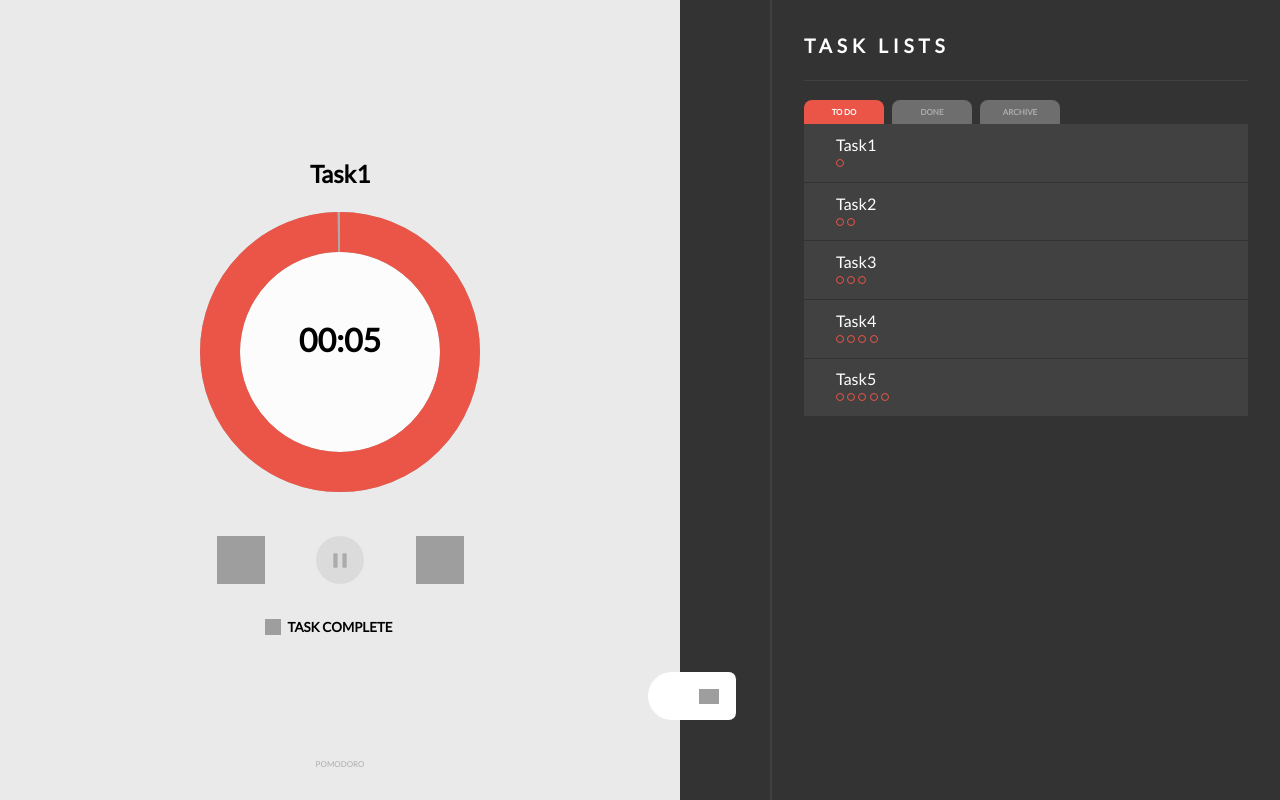
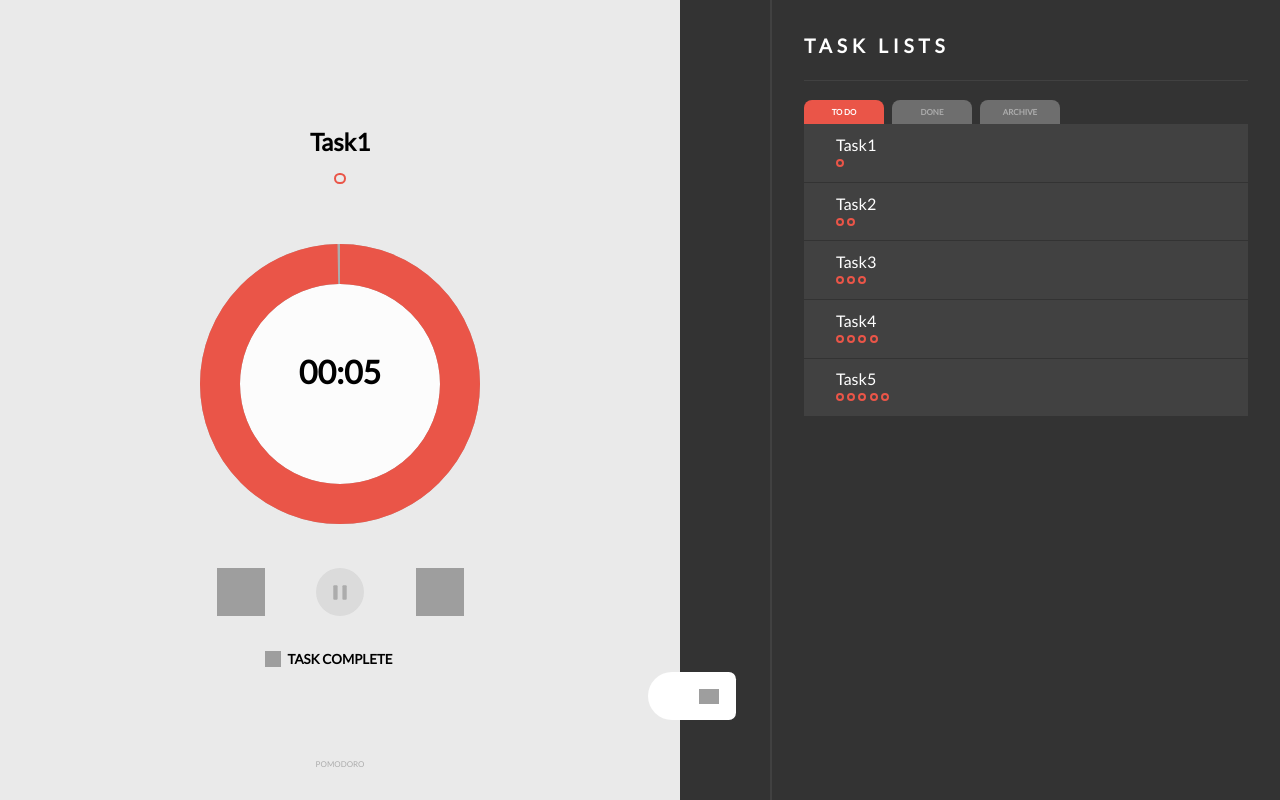
Before and after one commit to es6513/pomodoro-app, a React (Create React App) app: page /todo in a window 1280 px wide. Built offline with nearby package versions, Linux system fonts and the light colour scheme; grey boxes are pictures that could not be loaded; some icons are missing.

Commit message:
adjust circle styles

```diff
--- a/src/components/Clock/index.js
+++ b/src/components/Circle/index.js
@@ -1,10 +1,8 @@
 import React from "react";
 import { PropTypes } from "prop-types";
 
-function Clock({ estimatedTomato, finishTomato, className, ...restProps }) {
-  const renderClock = () => {
-    console.log(estimatedTomato);
-
+function Circle({ estimatedTomato, finishTomato, className, ...restProps }) {
+  const renderCircle = () => {
     if (estimatedTomato > finishTomato) {
       return (
         <div>
@@ -36,17 +34,17 @@ function Clock({ estimatedTomato, finishTomato, className, ...restProps }) {
       );
     }
   };
-  return <div>{renderClock()}</div>;
+  return <div>{renderCircle()}</div>;
 }
 
-export default Clock;
+export default Circle;
 
-Clock.propTypes = {
+Circle.propTypes = {
   estimatedTomato: PropTypes.number.isRequired,
   finishTomato: PropTypes.number.isRequired,
   className: PropTypes.string,
 };
 
-Clock.defaultProps = {
+Circle.defaultProps = {
   className: "",
 };
--- a/src/components/TaskFrom/index.js
+++ b/src/components/TaskFrom/index.js
@@ -1,9 +1,7 @@
-import React, { useContext } from "react";
+import React from "react";
 import { PropTypes } from "prop-types";
 import { useForm, Controller } from "react-hook-form";
 import { config } from "../../config";
-import { TaskListContext } from "../../context";
-import actions from "../../context/taskLists/actions";
 import TomatoRate from "../TomatoRate";
 import Input from "../Input";
 import Button from "../Button";
--- a/src/components/Timer/index.js
+++ b/src/components/Timer/index.js
@@ -21,14 +21,7 @@ function Timer({
   handleBreakTIme,
   handleUpdateTask,
 }) {
-  const {
-    id,
-    workTime,
-    breakTime,
-    isBreak,
-    estimatedWorkTime,
-    finishTomato,
-  } = task;
+  const { id, workTime, breakTime, isBreak, finishTomato } = task;
 
   //handle time appear
   const circleRadius = 120;
@@ -119,7 +112,7 @@ function Timer({
   };
   return (
     <div className={className}>
-      <div className={`${ROOT_CLASS}__timer-clock`}>
+      <div className={`${ROOT_CLASS}__timer`}>
         <svg width="350" height="300">
           <circle
             cx="175"
--- a/src/container/AsidePanel/views/TaskLists.js
+++ b/src/container/AsidePanel/views/TaskLists.js
@@ -5,7 +5,7 @@ import actions from "../../../context/taskLists/actions";
 import { config } from "../../../config";
 import HeadTitle from "../../../components/HeadTitle";
 import Button from "../../../components/Button";
-import Clock from "../../../components/Clock";
+import Circle from "../../../components/Circle";
 import TaskFrom from "../../../components/TaskFrom";
 import withAsideLayout from "../../../hoc/withAsideLayout";
 import TaskInfo from "../../../components/TaskInfo";
@@ -233,8 +233,8 @@ function TaskLists() {
               isCurrent={task.id === currentId}
             >
               <HeadTitle headTag="h4">{task.taskTitle}</HeadTitle>
-              <Clock
-                className={`${ROOT_CLASS}__clock`}
+              <Circle
+                className={`${ROOT_CLASS}__circle`}
                 data-size="small"
                 estimatedTomato={task.estimatedTomato}
                 finishTomato={task.finishTomato}
--- a/src/container/ModalTimer/index.js
+++ b/src/container/ModalTimer/index.js
@@ -1,10 +1,11 @@
-import React, { useContext, useEffect, useState } from "react";
+import React, { useContext } from "react";
 import { config } from "../../config";
 import { TaskListContext } from "../../context";
 import actions from "../../context/taskLists/actions";
 import HeadTitle from "../../components/HeadTitle";
 import Timer from "../../components/Timer";
 import Button from "../../components/Button";
+import Circle from "../../components/Circle";
 import TomatoColor from "../../assets/icons/tomato_small_color.svg";
 import Complete from "../../assets/icons/complete.svg";
 
@@ -78,14 +79,22 @@ function ModalTimer() {
   const renderContent = (showedTask) => {
     if (showedTask) {
       return (
-        <div className={`${ROOT_CLASS}__modal-timer`}>
         <div className={`${ROOT_CLASS}__modal-timer__content`}>
           <HeadTitle headTag="h1">{showedTask.taskTitle}</HeadTitle>
           {showedTask.isBreak ? (
             <div className={`${ROOT_CLASS}__modal-timer__break-label`}>
               BREAK
             </div>
-            ) : null}
+          ) : (
+            <div className={`${ROOT_CLASS}__modal-timer__circle`}>
+              <Circle
+                className={`${ROOT_CLASS}__circle`}
+                data-size="big"
+                estimatedTomato={showedTask.estimatedTomato}
+                finishTomato={showedTask.finishTomato}
+              />
+            </div>
+          )}
           <Timer
             task={showedTask}
             className={`${ROOT_CLASS}__modal-timer__timer`}
@@ -105,7 +114,6 @@ function ModalTimer() {
             TASK COMPLETE
             <img alt="complete" src={Complete} />
           </Button>
-          </div>
         </div>
       );
     } else {
--- a/src/context/taskLists/actions.js
+++ b/src/context/taskLists/actions.js
@@ -9,7 +9,6 @@ export const addTask = (payload) => {
 };
 
 export const updateTaskState = (payload) => {
-  console.log(payload);
   return {
     type: actionTypes.UPDATE_TASK_STATE,
     payload,
--- a/src/context/taskLists/index.js
+++ b/src/context/taskLists/index.js
@@ -4,7 +4,6 @@ import mockInitialState from "./mockData";
 import actionTypes from "./actionTypes";
 
 const reducer = (state, action) => {
-  console.log(action.type);
   switch (action.type) {
     case actionTypes.ADD_TASK: {
       return {
@@ -13,13 +12,11 @@ const reducer = (state, action) => {
       };
     }
     case actionTypes.UPDATE_TASK_STATE: {
-      console.log(action.payload);
       const { id, ...updateKey } = action.payload;
       const updatedTaskLists = state.taskLists.map((task) => {
         if (task.id === id) return { ...task, ...updateKey };
         return task;
       });
-      console.log("first", updatedTaskLists);
       return {
         ...state,
         taskLists: updatedTaskLists,
@@ -27,7 +24,6 @@ const reducer = (state, action) => {
     }
     case actionTypes.SET_CURRENT_TASK: {
       const { id } = action.payload;
-      console.log("second", state.taskLists);
 
       return {
         ...state,
--- a/src/hooks/useInput.js
+++ b/src/hooks/useInput.js
@@ -4,7 +4,6 @@ function useInput(initValue) {
   const [value, setInputValue] = useState(initValue);
 
   const initializeValue = () => {
-    console.log("set input");
     setInputValue(initValue);
   };
 
--- a/src/styles/_modal-timer.scss
+++ b/src/styles/_modal-timer.scss
@@ -5,20 +5,13 @@ $_modal-timer: #{$root-class}__modal-timer;
 #{$root-class}{
 
   #{$_modal-timer}{
-    display: flex;
-    flex-direction: column;
-    align-items: center;
-    justify-content: center;
-    flex: auto;
-    background-color: $gray-100;
 
-    &__content{
-      display: flex;
-      align-items: center;
-      flex-direction: column;
+    //timer
+
+    #{$_modal-timer}__timer{
+      margin-top: 3 * $font-basis;
     }
 
-    //timer
     &__break-label{
       display: flex;
       color: $white;
--- a/src/styles/components/_clock.scss
+++ b/src/styles/components/_circle.scss
@@ -1,12 +1,12 @@
 
-$_clock-component: #{$root-class}__clock;
+$_circle-component: #{$root-class}__circle;
 
 //size
 
 $size-themes:(
   big:(
-    width: 1 * $font-basis,
-    height: 1 * $font-basis,
+    width: 0.7 * $font-basis,
+    height: 0.7 * $font-basis,
   ),
   small:(
     width: 0.5 * $font-basis,
@@ -15,10 +15,10 @@ $size-themes:(
 );
 
 
-#{$_clock-component}{
+#{$_circle-component}{
 
   display: inline-block;
-  border: solid 1px $tomato;
+  border: solid 2px $tomato;
   border-radius: 50%;
 
   &:not(:first-child){
--- a/src/styles/components/_timer.scss
+++ b/src/styles/components/_timer.scss
@@ -4,15 +4,27 @@ $_modal-timer-component: #{$root-class}__modal-timer;
 
 
 #{$_modal-timer-component}{
+  display: flex;
+  flex-direction: column;
+  align-items: center;
+  justify-content: center;
+  flex: auto;
+  background-color: $gray-100;
 
-  #{$root-class}__timer-clock{
+
+  &__content{
+    display: flex;
+    align-items: center;
+    flex-direction: column;
+  }
+
+
+  #{$root-class}__timer{
     text{
       font-size: 2*$font-basis;
       font-weight: 800;
     }
   }
-
-
 
   #{$root-class}__button-group{
     display: flex;
--- a/src/styles/main.scss
+++ b/src/styles/main.scss
@@ -5,7 +5,7 @@
 @import "./components/tomatoRate";
 @import "./components/task-form";
 @import "./components/timer";
-@import "./components/clock";
+@import "./components/circle";
 @import "./modal-timer";
 @import "./aside-panel";
 @import "./modal-timer";
```
Lines whose indentation alone changed are shown as unchanged.
